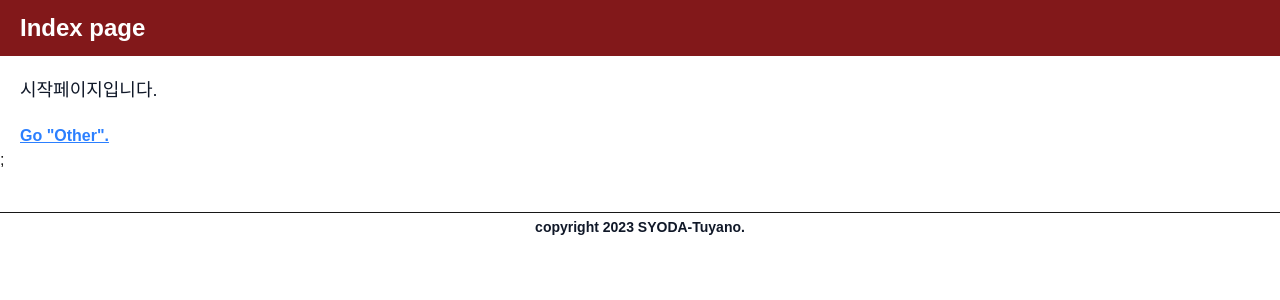
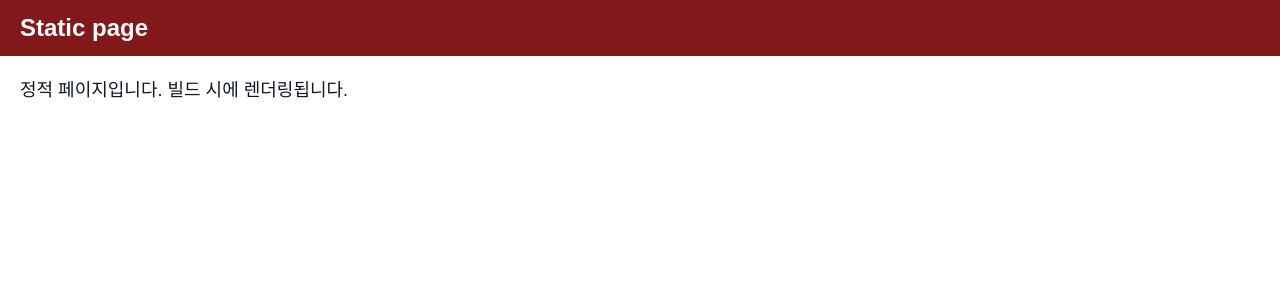
Before and after one commit to Soyeong4250/nextjs_study, a Next.js app in the folder sample_page_router/: page / in a window 1280 px wide. Shown: the top 300 px of the page. Built offline with nearby package versions, Linux system fonts and the light colour scheme.

Commit message:
getStaticProps 함수를 이용한 정적 속성 이용하기

```diff
--- a/sample_page_router/src/pages/_app.tsx
+++ b/sample_page_router/src/pages/_app.tsx
@@ -1,11 +1,7 @@
 import "@/styles/globals.css";
 import type { AppProps } from "next/app";
-import Layout from "./_layout";
 
 export default function App({ Component, pageProps }: AppProps) {
-  return (
-    <Layout {...pageProps}>
-      <Component {...pageProps} />;
-    </Layout>
-  )
+  console.log(pageProps);
+  return <Component {...pageProps} />;
 }
--- a/sample_page_router/src/pages/index.tsx
+++ b/sample_page_router/src/pages/index.tsx
@@ -1,23 +1,23 @@
 import { Inter } from "next/font/google";
 import Link from "next/link";
-import { GetStaticProps } from 'next';
+// import { GetStaticProps } from 'next';
 
-export const getStaticProps = ((context) => {
-  const data = {
-    title: "Index page",
-    msg: "시작페이지입니다."
-  }
-  return {props: {data}}
-})
+// export const getStaticProps = ((context) => {
+//   const data = {
+//     title: "Index page",
+//     msg: "시작페이지입니다."
+//   }
+//   return {props: {data}}
+// })
 
 
 const inter = Inter({subsets: ['latin']});
 
-export default function Home({data}: {data:{msg:string}}) {
+export default function Home() {
   return (
     <main>
-      <p>{data.msg}</p>
-      <div><Link href="/other">Go "Other".</Link></div>
+      <h1 className="header">Static page</h1>
+      <p>정적 페이지입니다. 빌드 시에 렌더링됩니다.</p>
     </main>
   );
 }
```
